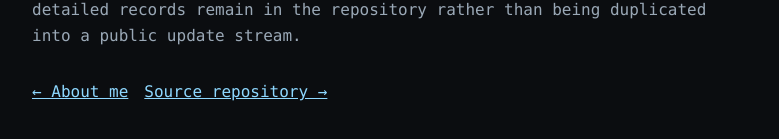
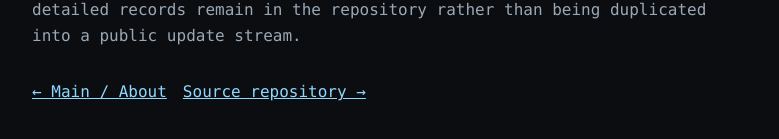
Before and after one commit to redogit/RMAL, a plain HTML site: page docs/index.html in a window 1280 px wide. Shown: the part 541-680 px from the top of the page, without its empty margins (250-1029 px from the left). Drawn offline with Linux system fonts and the light colour scheme.

Commit message:
Point project page back to canonical redogit hub

```diff
--- a/docs/index.html
+++ b/docs/index.html
@@ -16,7 +16,7 @@ a{color:var(--link)}.muted{color:var(--muted)}nav{display:flex;gap:16px;flex-wra
 <p>Language, compiler, native integrations, and RMAL project modules.</p>
 <p class="muted">This page is intentionally small. Project history, evidence, failures, and detailed records remain in the repository rather than being duplicated into a public update stream.</p>
 <nav>
-<a href="https://redogit.github.io/conscience64/about.html">← About me</a>
+<a href="https://redogit.github.io/redogit/">← Main / About</a>
 <a href="https://github.com/redogit/RMAL">Source repository →</a>
 </nav>
 </main></body></html>
```
